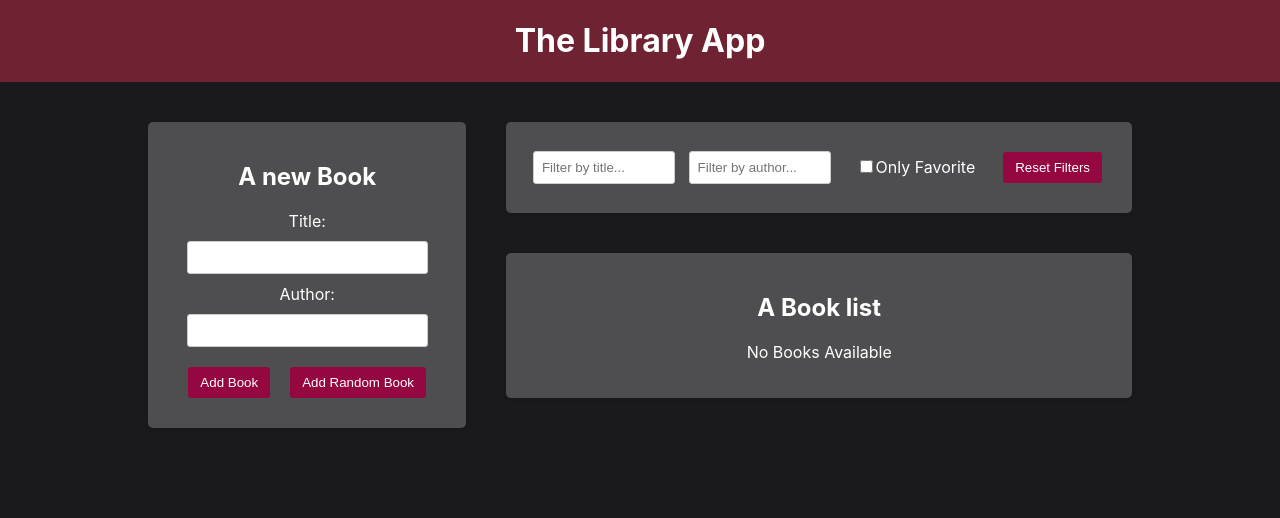
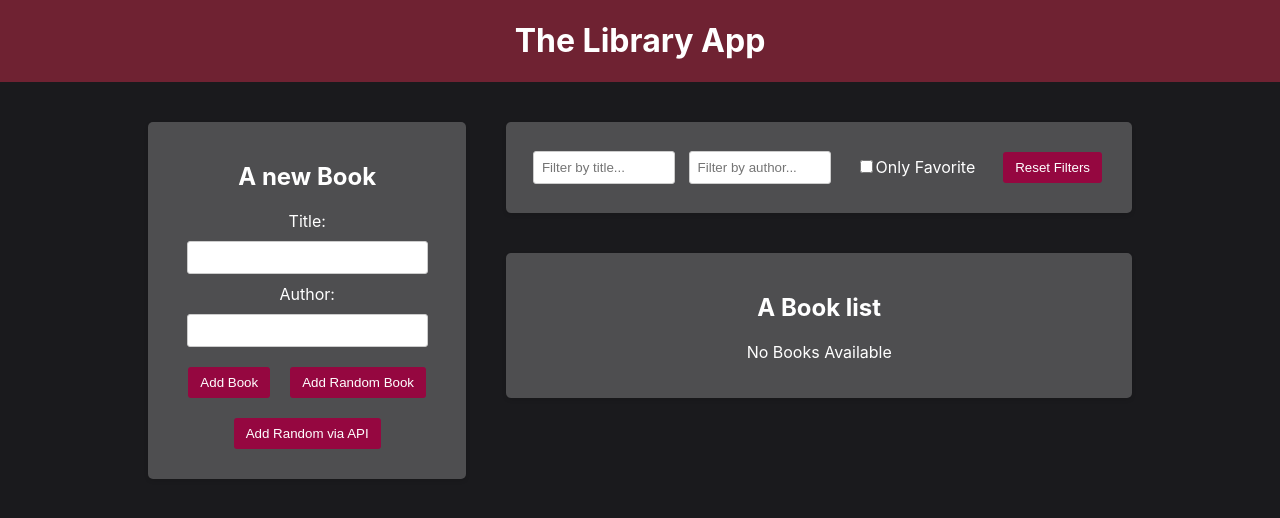
Before and after one commit to T1moQ/30-react-redux, a React (Vite) app in the folder frontend/: page / in a window 1280 px wide. Shown: the top 518 px of the page. Built offline with nearby package versions, Linux system fonts and the light colour scheme.

Commit message:
Add random book via API

```diff
--- a/frontend/package.json
+++ b/frontend/package.json
@@ -11,6 +11,7 @@
   },
   "dependencies": {
     "@reduxjs/toolkit": "^1.9.7",
+    "axios": "^1.6.2",
     "nanoid": "^5.0.3",
     "react": "^18.2.0",
     "react-dom": "^18.2.0",
--- a/frontend/src/components/BookForm/BookForm.jsx
+++ b/frontend/src/components/BookForm/BookForm.jsx
@@ -1,5 +1,6 @@
 import { useState } from 'react'
 import { useDispatch } from 'react-redux'
+import axios from 'axios'
 import { addBook } from '../../redux/slices/booksSlice'
 import './BookForm.css'
 import booksDB from '../../data/booksDB.json'
@@ -32,6 +33,17 @@ const BookForm = () => {
       dispatch(addBook(randomBookWithId))
    }
 
+   const addRandomBookViaAPIHandler = async () => {
+      try {
+         const res = await axios.get('http://localhost:400/random-book')
+         if (res?.data?.author && res?.data?.title) {
+            dispatch(addBook(createBookWithID(res.data)))
+         }
+      } catch (error) {
+         console.log('Error fetching book', error)
+      }
+   }
+
    return (
       <div className='book-form app-block'>
          <h2>A new Book</h2>
@@ -46,6 +58,7 @@ const BookForm = () => {
             </div>
             <button type='submit'>Add Book</button>
             <button type='button' onClick={addRandomBookHandler}>Add Random Book</button>
+            <button type='button' onClick={addRandomBookViaAPIHandler}>Add Random via API</button>
          </form>
       </div>
    )
```
Also changed, not shown: 1 other file (tests, documents, lock files or other folders).
